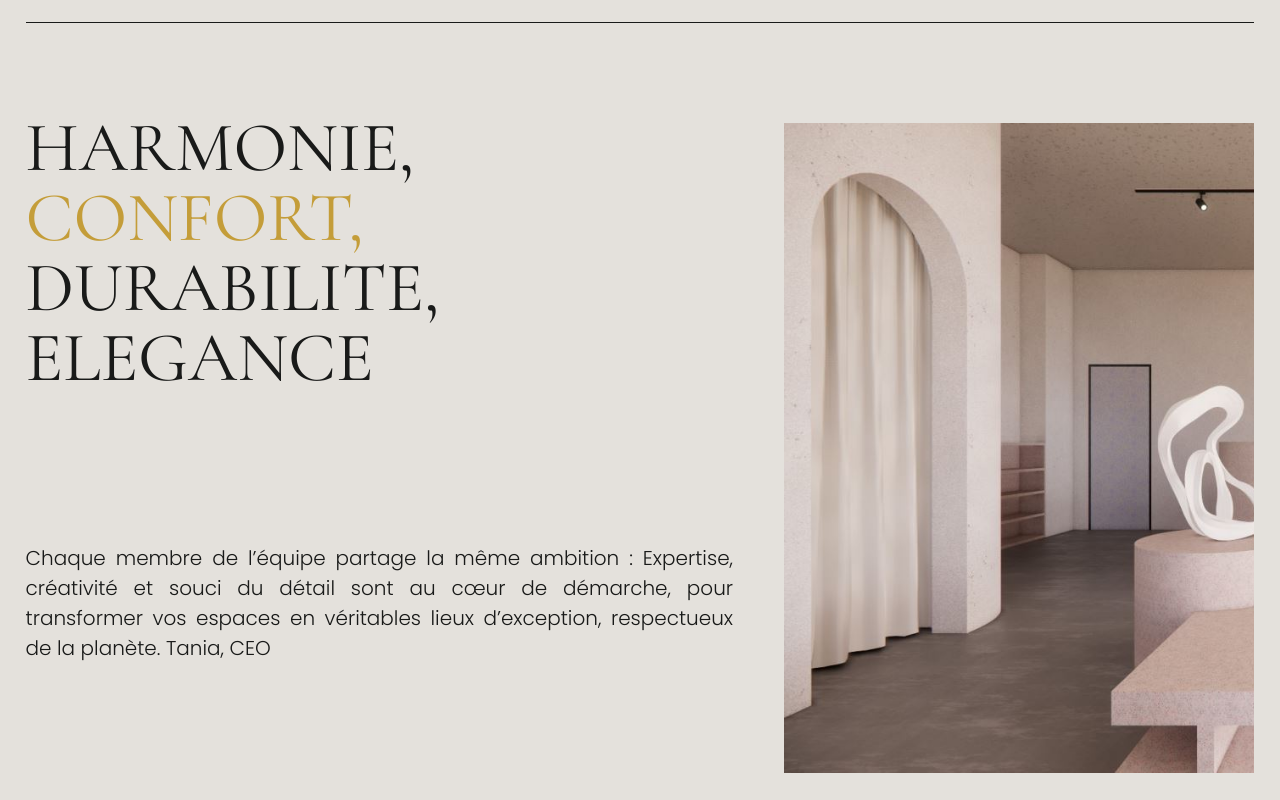
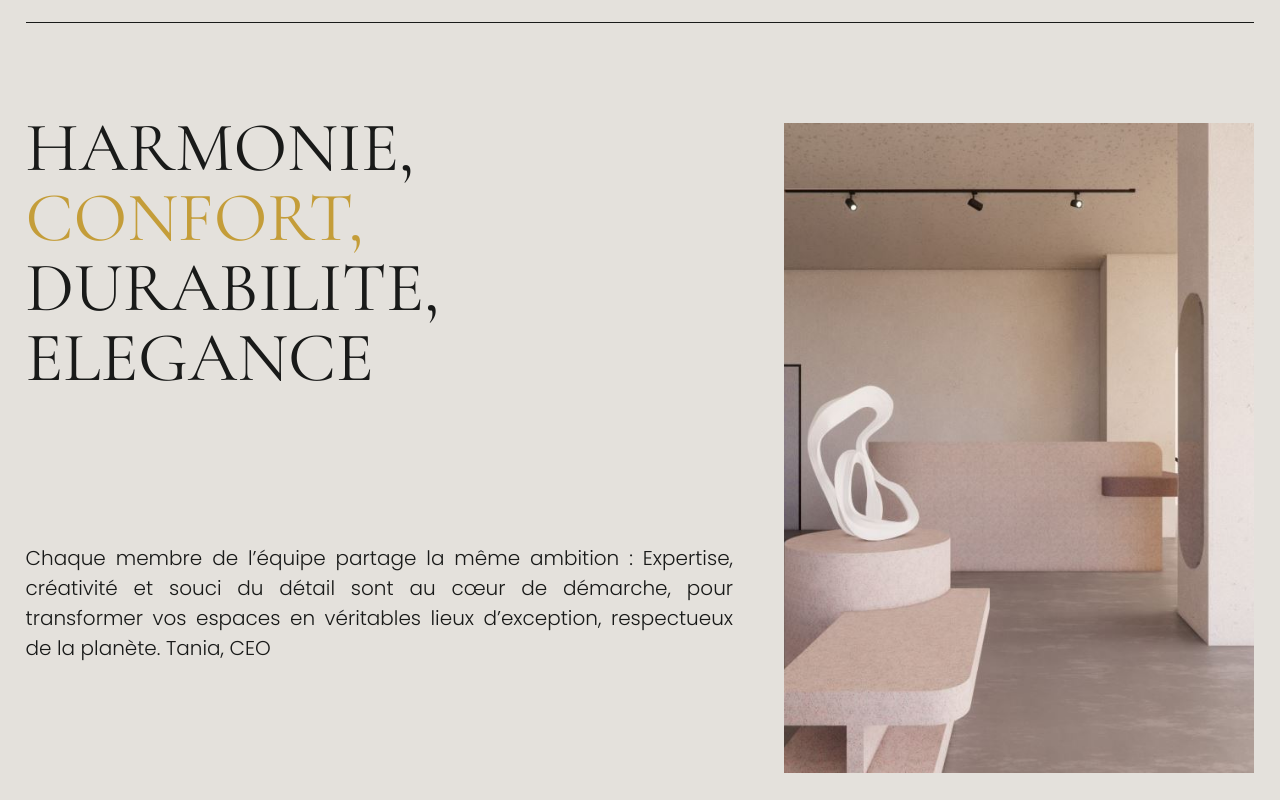
Before and after one commit to Scharlyopitz/CHEYSSOI-PARIS, a React (Vite) app: page / in a window 1280 px wide. Shown: the part 2580-3380 px from the top of the page. Built offline with nearby package versions, Linux system fonts and the light colour scheme.

Commit message:
Changement positionnement de l'image

```diff
--- a/src/sass/sections/_apropos.scss
+++ b/src/sass/sections/_apropos.scss
@@ -7,6 +7,16 @@
     margin: 0 auto;
 
     // SECTION 2
+
+    &:nth-child(2) {
+      .content {
+        .image {
+          img {
+            object-position: center;
+          }
+        }
+      }
+    }
 
     &:nth-child(odd) {
       .content {
--- a/src/style/style.css
+++ b/src/style/style.css
@@ -372,6 +372,10 @@ nav .menu .link:hover::after {
   padding: 100px 2vw 0vh;
   max-width: 1440px;
   margin: 0 auto;
+}
+#apropos .aproposSection:nth-child(2) .content .image img {
+  -o-object-position: center;
+     object-position: center;
 }
 #apropos .aproposSection:nth-child(odd) .content {
   flex-direction: row-reverse;
```
Also changed, not shown: 1 other file (tests, documents, lock files or other folders).
